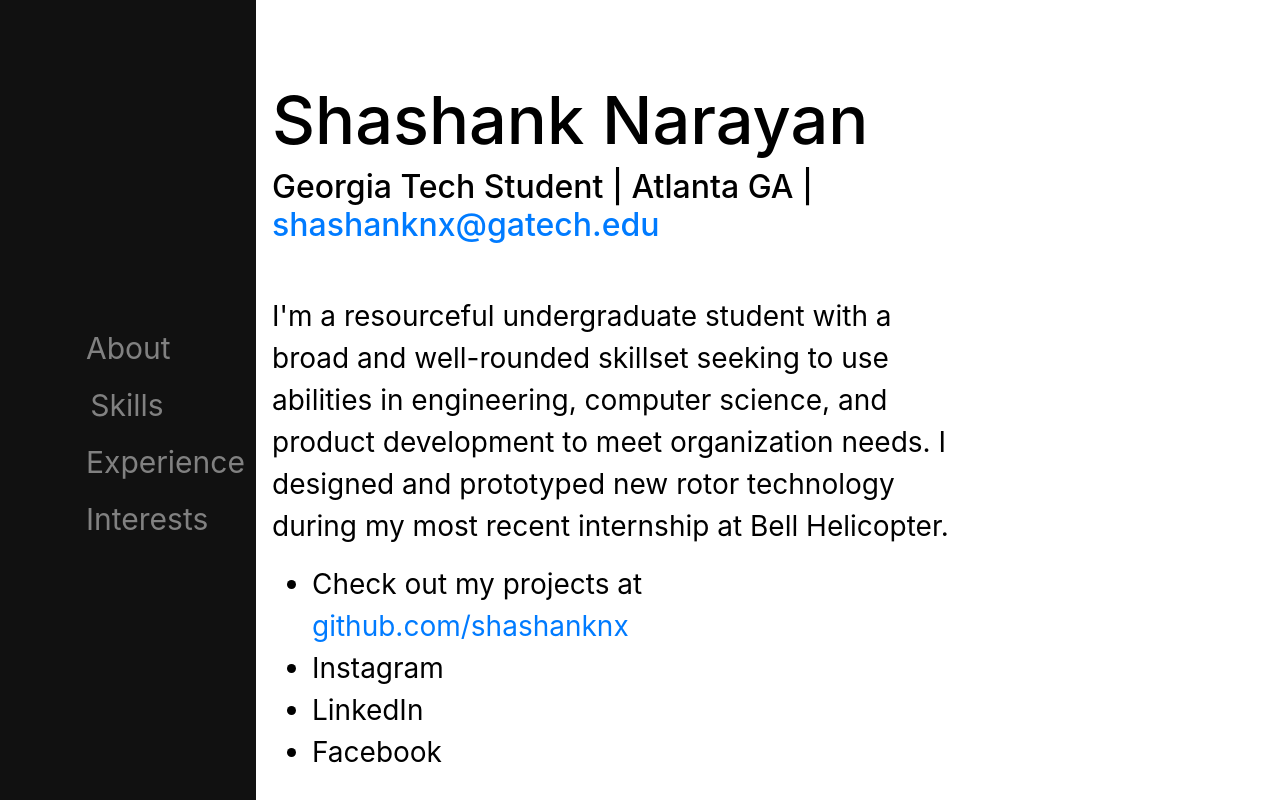
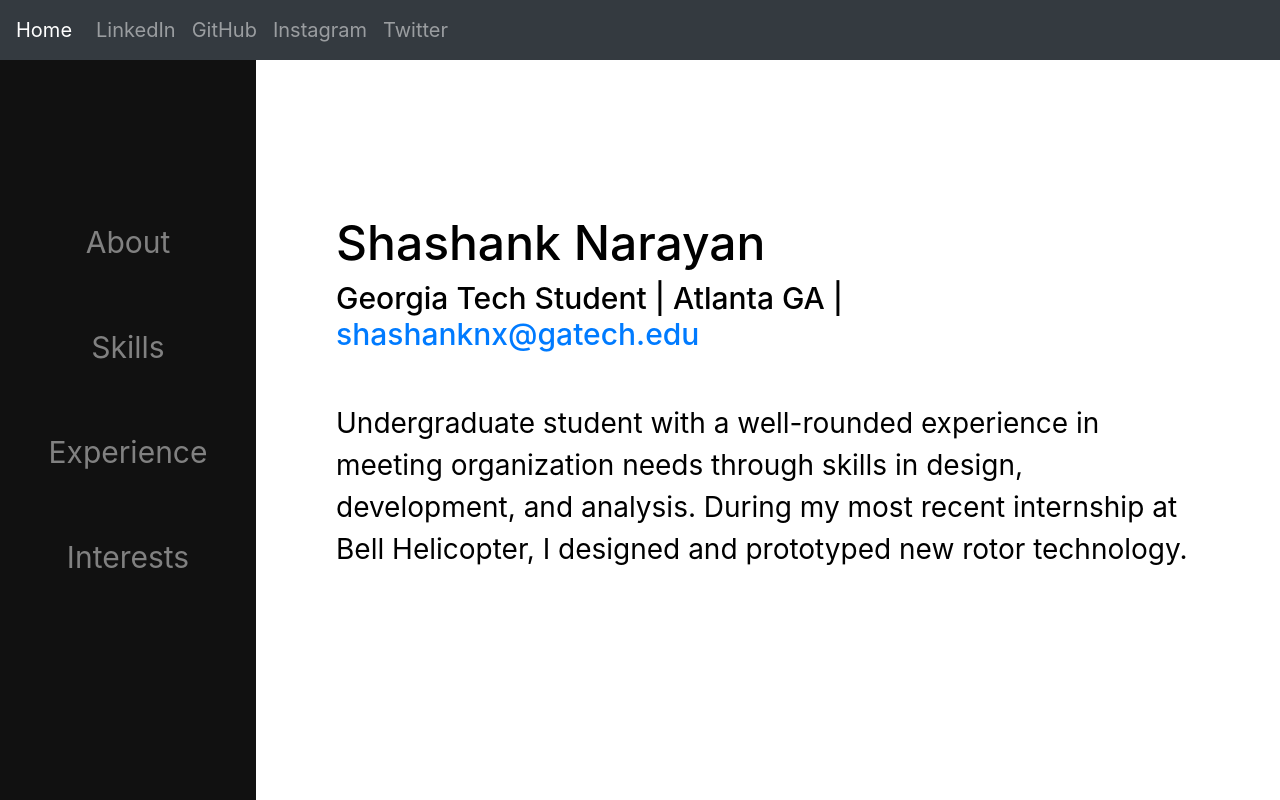
Before and after one commit to shashanknx/shashanknx.github.io, a plain HTML site: page index.html in a window 1280 px wide. Shown: the top 800 px of the page. Drawn offline with nearby package versions, Linux system fonts and the light colour scheme.

Commit message:
Update index.html
Update layout and About section

```diff
--- a/index.html
+++ b/index.html
@@ -13,6 +13,7 @@
 
   <title>Shashank's Website!</title>
 
+  <!-- Todo: External Stylesheet -->
   <style>
     html {
       scroll-behavior: smooth;
@@ -28,7 +29,7 @@
     .navbar {
       position: fixed;
       width: 100%;
-      height: 60px
+      height: 60px;
     }
 
     .sidenav {
@@ -36,22 +37,18 @@
       width: 20%;
       position: fixed;
       z-index: 1;
-      /* top: 60px; */
+      top: 60px;
       left: 0;
       background-color: #111;
-      overflow-x: hidden;
-      align-items: center;
-      padding: 20rem 5rem 5rem 5rem;
+      text-align: center;
+      padding-top: 10rem
     }
 
     .sidenav a {
-      padding: 6px 8px 6px 6px;
       text-decoration: none;
       font-size: 30px;
       color: #818181;
-      display: block;
     }
-
 
     .sidenav a:hover {
       color: #f1f1f1;
@@ -61,18 +58,12 @@
       margin-left: 20%;
       /* Same as the width of the sidenav */
       font-size: 28px;
-      /* Increased text to enable scrolling */
-      padding-top: 5rem;
-      padding-bottom: 5rem;
-      padding-left: 1rem;
-      padding-right: 20rem;
-      /* padding: 60px 20px 20px; */
+      padding: 5rem 5rem 5rem 5rem;
       text-align: left;
       min-height: 100vh;
       align-items: center;
       display: flex;
     }
-
 
     @media screen and (max-width: 768px) {
       .sidenav {
@@ -81,28 +72,17 @@
 
       .main {
         /* clockwise */
-        padding: 5rem 15rem 5rem 5rem;
-
+        /* padding: 3rem 5rem 5rem 3rem; */
+        padding: 1rem;
         margin-left: 0;
-        font-size: 16px;
+        font-size: 22px;
       }
-
-      .navbar {
-        display: none
-      }
-
     }
   </style>
 </head>
 
 <body>
-
-
-  <!-- Navigation
-
-  ''''This will be re-implemented when the timer and whiteboard apps are working again.
-  ''''
-
+<!-- Todo: Fix Navbar so it works on mobile -->
   <nav class="navbar navbar-expand-md navbar-dark bg-dark">
     <a class="navbar-brand" href="./index.html">Home</a>
     <button class="navbar-toggler" type="button" data-toggle="collapse" data-target="#navbarSupportedContent" aria-controls="navbarSupportedContent" aria-expanded="false" aria-label="Toggle navigation">
@@ -110,60 +90,52 @@
     </button>
     <div class="collapse navbar-collapse" id="navbarSupportedContent">
       <div class="navbar-nav mr-auto">
-        <a class="nav-item nav-link" id="whiteboardLink" href="./whiteboard.html">Whiteboard</a>
-        <a class="nav-item nav-link disabled" href="./timer.html">Timer</a>
+        <ul class="navbar-nav mr-auto">
+          <li class="nav-item">
+            <a class="nav-link" href="https://www.linkedin.com/in/shashank-a-narayan/">LinkedIn</a>
+          </li>
+          <a class="nav-item nav-link" href="http://github.com/shashanknx">
+            GitHub
+          </a>
+          <a class="nav-item nav-link" href="https://www.instagram.com/invites/contact/?i=1ikmq8grrdmcw&utm_content=1xbydck">
+            Instagram
+          </a>
+          <a class="nav-item nav-link" href="https://twitter.com/theshanknado">
+            Twitter
+          </a>
       </div>
     </div>
   </nav>
 
-  -->
-
-
-  <!-- Content -->
-
-  <!-- Feeeback
-  Rashad
-  ''' - Add dates for internship
-
-  Dad
-  ''' -
-
-  -->
-
   <div class="sidenav">
-    <div id="side">
+    <div>
       <a href="#about">About</a>
+      <br>
+      <br>
+      <br>
       <a href="#skills">Skills</a>
+      <br>
+      <br>
+      <br>
       <a href="#experience">Experience</a>
+      <br>
+      <br>
+      <br>
       <a href="#interests">Interests</a>
     </div>
   </div>
 
   <div class="main" id="about">
     <div>
-      <h1 style="font-size: 50pt">Shashank Narayan</h1>
-      <h2>Georgia Tech Student | Atlanta GA | <a href="mailto:shashanknx@gmail.com">shashanknx@gatech.edu</a></h2>
+      <h1 style="font-size: 48px">Shashank Narayan</h1>
+      <h2 style="font-size:30px">Georgia Tech Student | Atlanta GA | <a href="mailto:shashanknx@gmail.com">shashanknx@gatech.edu</a></h2>
       <br>
       <!-- Contact info, professional profile, github/social media links-->
-      <p> I'm a resourceful undergraduate student with a broad and well-rounded skillset seeking to use abilities in engineering, computer science, and product development to meet organization needs. I designed and prototyped new rotor technology during my most recent internship at Bell Helicopter.</p>
-      <ul>
-        <li>
-          Check out my projects at <a href="http://github.com/shashanknx">github.com/shashanknx</a>
-        </li>
-        <li>
-          Instagram
-        </li>
-        <li>
-          LinkedIn
-        </li>
-        <li>
-          Facebook
-        </li>
-      </ul>
-
+      <p> Undergraduate student with a well-rounded experience in meeting organization needs through skills in design, development, and analysis. During my most recent internship at Bell Helicopter, I designed and prototyped new rotor technology.</p>
     </div>
   </div>
   <hr>
+  <!-- Todo: Rest of Resume, add dates to experience -->
   <div class="main" id="skills">
     <div>
       <h1>Skills</h1>
@@ -252,7 +224,7 @@
     <div>
       <h1>Interests</h1>
       <br>
-      <p> When I'm not studying for classes, my main interests are practicing guitar, reading books, and playing soccer. I'm also an avid cook and love to try new dishes when I'm at home. </p>
+      <p>Design, Guitar, Cooking, Soccer</p>
     </div>
   </div>
 </body>
```
Lines whose indentation alone changed are shown as unchanged.
